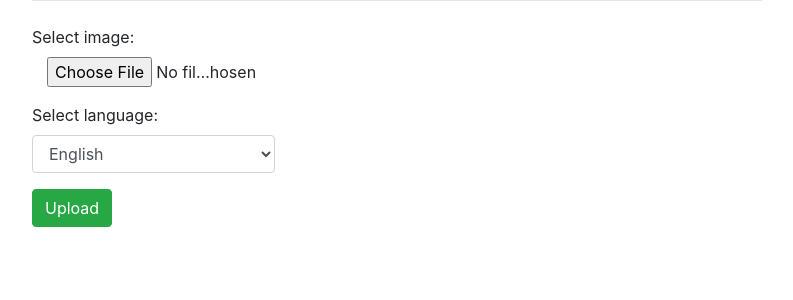
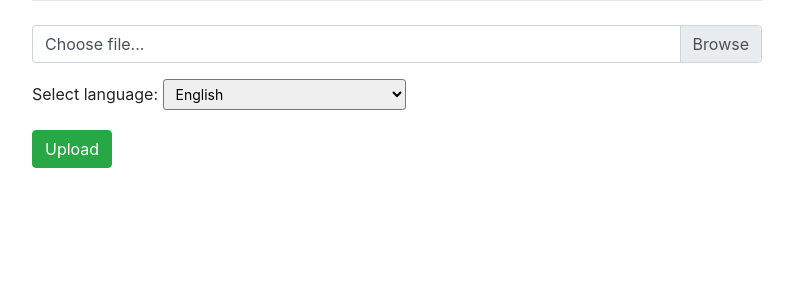
Before and after one commit to anvitgupta/text-recognition-translator, a Django app: template uploads/core/templates/core/simple_upload.html in a window 1280 px wide. Shown: the part 56-356 px from the top of the page, without its empty margins (243-1036 px from the left). Run offline with Django 3.2, Linux system fonts and the light colour scheme; the template is opened without the code that fills it, so the values that code supplies are empty; parts of the project's set-up code (start-up, migrations or seed data) failed here and were passed over; some libraries are stand-ins or nearby versions.

Commit message:
changed more bootstrap

```diff
--- a/uploads/core/templates/core/simple_upload.html
+++ b/uploads/core/templates/core/simple_upload.html
@@ -9,11 +9,14 @@
       <form method="post" enctype="multipart/form-data">
         {% csrf_token %}
         {{ form|crispy }}
-        <label for="myfile">Select image:</label>
-        <input type="file" class="form-control-file col-sm-4" name="myfile">
+        <div class="custom-file">
+          <input type="file" class="custom-file-input" name="myfile" id="validatedCustomFile" required>
+          <label class="custom-file-label" for="validatedCustomFile">Choose file...</label>
+          <div class="invalid-feedback">Please select a JPEG file</div>
+        </div>
         <p></p>
         <label for="language">Select language:</label>
-        <select class="form-control col-sm-4" name="language" id="language" onfocus="highlightInput(this.id)" onblur="unhighlightInput(this.id)">
+        <select class="form-control-sm col-sm-4" name="language" id="language" onfocus="highlightInput(this.id)" onblur="unhighlightInput(this.id)">
           <option value="eng">English</option>
           <option value="hin">Hindi</option>
           <option value="spa">Spanish</option>
```
